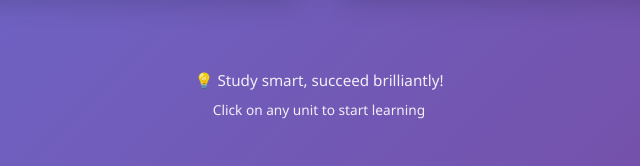
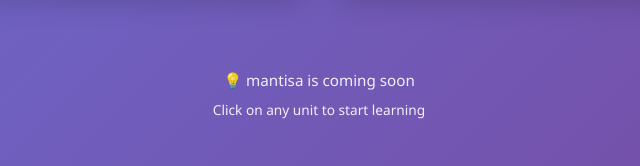
Before and after one commit to ayushhcodex/nerds, a plain HTML site: page index.html in a window 1280 px wide. Shown: the part 1080-1246 px from the top of the page, 321-961 px from the left. Drawn offline with Linux system fonts and the light colour scheme.

Commit message:
project mantisa

```diff
--- a/index.html
+++ b/index.html
@@ -226,7 +226,7 @@
         </div>
 
         <footer>
-            <p>💡 Study smart, succeed brilliantly!</p>
+            <p>💡 mantisa is coming soon </p>
             <p style="margin-top: 10px; font-size: 0.9em;">Click on any unit to start learning</p>
         </footer>
     </div>
```
